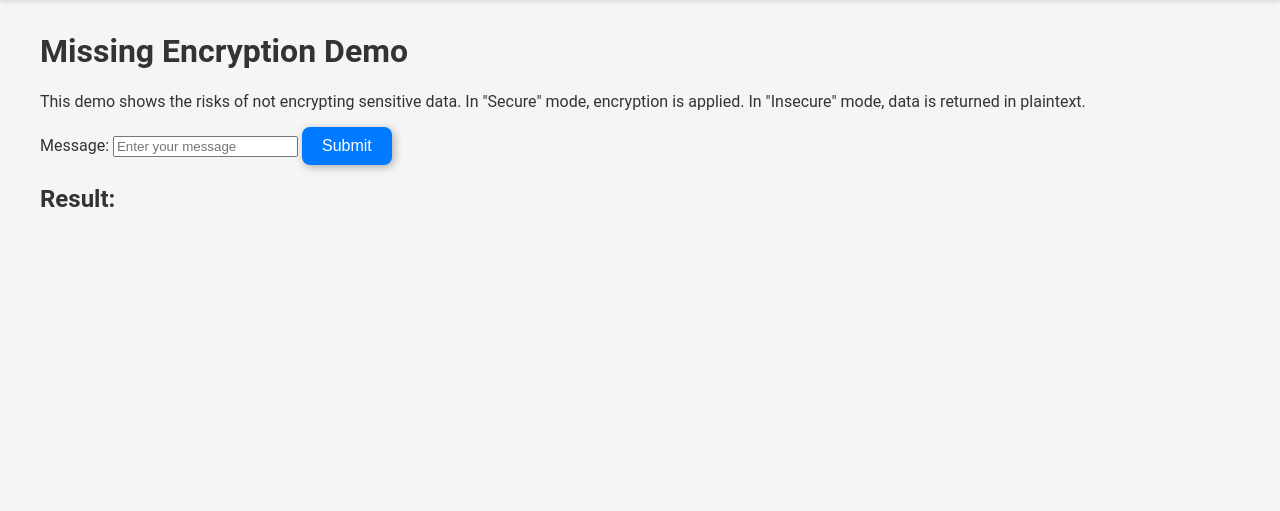
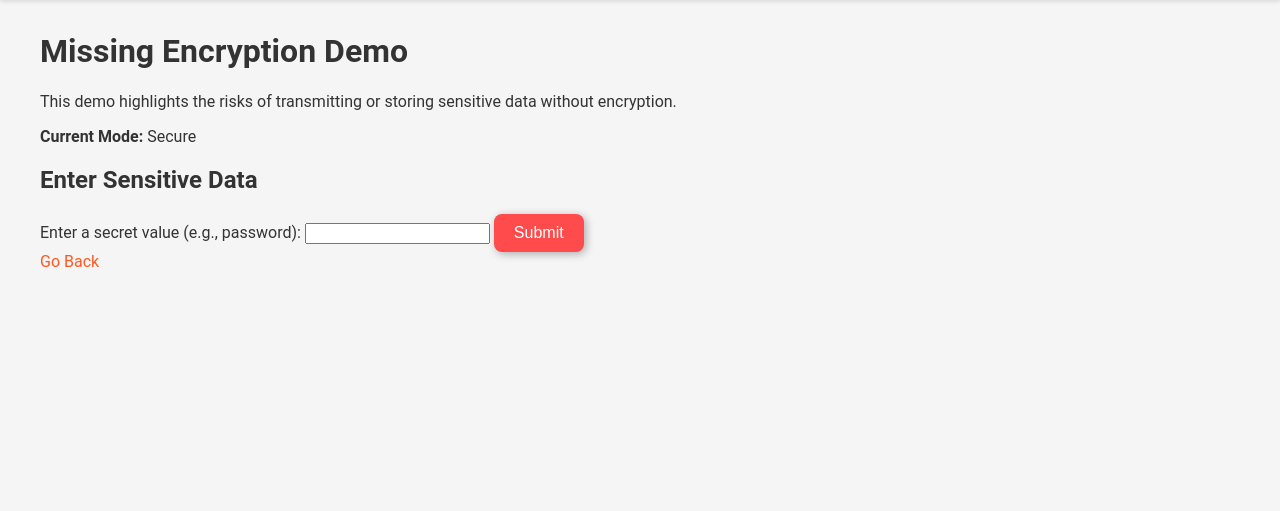
Before and after one commit to nvstgt/GrubBug, a Flask app: page /missing-encryption in a window 1280 px wide. Shown: the part 89-600 px from the top of the page. Run offline with Flask 3, Linux system fonts and the light colour scheme; a user stored in the database is signed in.

Commit message:
Add files via upload

```diff
--- a/app.py
+++ b/app.py
@@ -688,49 +688,58 @@ def direct_file_access_test():
 def mass_assignment_test():
     return render_template('mass_assignment.html')
 
-@app.route('/insecure-encryption', methods=['POST'])
+@app.route('/insecure-encryption', methods=['GET', 'POST'])
+@login_required
 def insecure_encryption():
-    try:
-        data = request.get_json()
-        message = data.get('message')
-        if not message:
-            return jsonify({"error": "No message provided."}), 400
+    explanation = {
+        "secure": "AES-256 encryption with a randomly generated key and IV, ensuring strong security.",
+        "insecure": "AES-128 encryption with a weak hardcoded key and IV, making it vulnerable to attacks."
+    }
 
-        # Determine the current mode
-        is_secure_mode = current_app.config['IS_SECURE_MODE']
+    message = None
+    encrypted_insecure = None
+    encrypted_secure = None
+    decrypted_insecure = None
+    decrypted_secure = None
+    brute_force_time = None
 
-        if is_secure_mode:
-            # Secure Encryption
-            iv = get_random_bytes(16)  # Generate a random IV for secure encryption
-            cipher = AES.new(SECURE_KEY, AES.MODE_CBC, iv=iv)
-            ciphertext = cipher.encrypt(pad(message.encode(), AES.block_size))
-            encrypted_message = base64.b64encode(iv + ciphertext).decode()  # Include IV with ciphertext
-            decrypted_message = unpad(AES.new(SECURE_KEY, AES.MODE_CBC, iv=iv).decrypt(ciphertext), AES.block_size).decode()
-            pattern_warning = None  # Secure mode avoids predictable patterns
-        else:
-            # Insecure Encryption
-            cipher = AES.new(INSECURE_KEY, AES.MODE_CBC, iv=INSECURE_IV)
-            ciphertext = cipher.encrypt(pad(message.encode(), AES.block_size))
-            encrypted_message = base64.b64encode(ciphertext).decode()
-            decrypted_message = unpad(cipher.decrypt(ciphertext), AES.block_size).decode()
+    if request.method == 'POST':
+        message = request.form.get("message", "")
 
-            # Pattern analysis for insecure mode
-            pattern_warning = None
-            if message == "TEST":
-                cipher_test = AES.new(INSECURE_KEY, AES.MODE_CBC, iv=INSECURE_IV)
-                test_ciphertext = cipher_test.encrypt(pad(message.encode(), AES.block_size))
-                if ciphertext == test_ciphertext:
-                    pattern_warning = "WARNING: Repeated plaintext produces similar ciphertext patterns!"
+        if message:
+            # Encrypt with insecure encryption (weak key, predictable IV)
+            cipher_insecure = AES.new(INSECURE_KEY, AES.MODE_CBC, INSECURE_IV)
+            encrypted_insecure = base64.b64encode(cipher_insecure.encrypt(pad(message.encode(), AES.block_size))).decode()
 
-        return jsonify({
-            "encrypted_message": encrypted_message,
-            "decrypted_message": decrypted_message,
-            "mode": "Secure" if is_secure_mode else "Insecure",
-            "pattern_warning": pattern_warning
-        }), 200
-    except Exception as e:
-        return jsonify({"error": str(e)}), 500
+            # Encrypt with secure encryption (random key and IV)
+            secure_iv = get_random_bytes(16)
+            cipher_secure = AES.new(SECURE_KEY, AES.MODE_CBC, secure_iv)
+            encrypted_secure = base64.b64encode(secure_iv + cipher_secure.encrypt(pad(message.encode(), AES.block_size))).decode()
 
+            # Decrypt in insecure mode (assumes the key is known)
+            cipher_insecure_dec = AES.new(INSECURE_KEY, AES.MODE_CBC, INSECURE_IV)
+            decrypted_insecure = unpad(cipher_insecure_dec.decrypt(base64.b64decode(encrypted_insecure)), AES.block_size).decode()
+
+            # Decrypt in secure mode
+            encrypted_secure_bytes = base64.b64decode(encrypted_secure)
+            secure_iv_dec = encrypted_secure_bytes[:16]  # Extract IV
+            cipher_secure_dec = AES.new(SECURE_KEY, AES.MODE_CBC, secure_iv_dec)
+            decrypted_secure = unpad(cipher_secure_dec.decrypt(encrypted_secure_bytes[16:]), AES.block_size).decode()
+
+            # Estimate brute-force time (assuming 10^9 attempts/sec)
+            brute_force_time = f"{(2**56) / 10**9} seconds (approx. 228 years on a fast GPU)" if current_app.config['IS_SECURE_MODE'] else "Instant (Key is hardcoded and known)"
+
+    return render_template(
+        'insecure_encryption.html',
+        explanation=explanation,
+        message=message,
+        encrypted_insecure=encrypted_insecure,
+        encrypted_secure=encrypted_secure,
+        decrypted_insecure=decrypted_insecure,
+        decrypted_secure=decrypted_secure,
+        brute_force_time=brute_force_time,
+        mode="Secure" if current_app.config['IS_SECURE_MODE'] else "Insecure"
+    )
 
 def encrypt_message(message, mode):
     if mode == "Insecure":
@@ -753,27 +762,39 @@ def decrypt_message(encrypted_message, mode):
     ).decode()
     return decrypted_message
 
+import hashlib
+
+# Temporary storage (simulating a database)
+INSECURE_STORAGE = []
+SECURE_STORAGE = []
+
 @app.route('/missing-encryption', methods=['GET', 'POST'])
 @login_required
 def missing_encryption():
-    """Demonstrate missing encryption practices."""
+    mode = "Secure" if current_app.config['IS_SECURE_MODE'] else "Insecure"
+    intercepted_data = None
+    hashed_secure = None
+
     if request.method == 'POST':
-        data = request.get_json()
-        message = data.get("message")
-        if not message:
-            return jsonify({"error": "Message is required"}), 400
-        if current_app.config['IS_SECURE_MODE']:
-            # In secure mode, encrypt the message
-            encrypted_message = encrypt_message(message, "secure")
-            return jsonify({"encrypted_message": encrypted_message})
-        else:
-            # In insecure mode, return the plaintext message
-            return jsonify({"plaintext_message": message})
+        user_input = request.form.get("data")
 
-    # Render the template for the missing encryption demo
+        if user_input:
+            if current_app.config['IS_SECURE_MODE']:
+                # Secure Mode: Hash the data before storing
+                hashed_secure = hashlib.sha256(user_input.encode()).hexdigest()
+                SECURE_STORAGE.append(hashed_secure)
+            else:
+                # Insecure Mode: Store the data as plaintext and simulate interception
+                INSECURE_STORAGE.append(user_input)
+                intercepted_data = user_input  # Simulating an attacker's view
+
     return render_template(
         'missing_encryption.html',
-        mode="Secure" if current_app.config['IS_SECURE_MODE'] else "Insecure"
+        mode=mode,
+        intercepted_data=intercepted_data,
+        hashed_secure=hashed_secure,
+        insecure_storage=INSECURE_STORAGE if not current_app.config['IS_SECURE_MODE'] else None,
+        secure_storage=SECURE_STORAGE if current_app.config['IS_SECURE_MODE'] else None
     )
 
 # Initialize database and add dummy data
--- a/static/js/script.js
+++ b/static/js/script.js
@@ -185,3 +185,34 @@ document.addEventListener("DOMContentLoaded", async () => {
         }
     });
 });
+
+document.getElementById('encrypt-button').addEventListener('click', async () => {
+    const message = document.getElementById('message').value;
+    const encryptedMessage = document.getElementById('encrypted-message');
+    const decryptedMessage = document.getElementById('decrypted-message');
+    const patternWarning = document.getElementById('pattern-warning');
+
+    try {
+        const response = await fetch('/insecure-encryption', {
+            method: 'POST', // Ensure the method is POST
+            headers: { 'Content-Type': 'application/json' },
+            body: JSON.stringify({ message }) // Pass the message in the body
+        });
+
+        if (!response.ok) {
+            throw new Error('Failed to process request.');
+        }
+
+        const data = await response.json();
+
+        // Update results dynamically
+        encryptedMessage.textContent = data.encrypted_message || "N/A";
+        decryptedMessage.textContent = data.decrypted_message || "N/A";
+        patternWarning.textContent = data.pattern_warning || "";
+    } catch (error) {
+        console.error("Error:", error);
+        encryptedMessage.textContent = "Error occurred.";
+        decryptedMessage.textContent = "Error occurred.";
+        patternWarning.textContent = "Could not process the request.";
+    }
+});
--- a/templates/missing_encryption.html
+++ b/templates/missing_encryption.html
@@ -1,34 +1,50 @@
 {% extends "base.html" %}
 
-{% block title %}Missing Encryption{% endblock %}
+{% block title %}Missing Encryption Demo{% endblock %}
 
 {% block content %}
 <div class="container">
     <h1>Missing Encryption Demo</h1>
-    <p>
-        This demo shows the risks of not encrypting sensitive data. In "Secure" mode, encryption is applied. In "Insecure" mode, data is returned in plaintext.
-    </p>
+    <p>This demo highlights the risks of transmitting or storing sensitive data without encryption.</p>
 
-    <form id="encryption-form">
-        <label for="message">Message:</label>
-        <input type="text" id="message" placeholder="Enter your message">
-        <button type="button" id="encrypt-button">Submit</button>
+    <p><strong>Current Mode:</strong> {{ mode }}</p>
+
+    <h2>Enter Sensitive Data</h2>
+    <form method="POST">
+        <label for="data">Enter a secret value (e.g., password):</label>
+        <input type="text" id="data" name="data" required>
+        <button type="submit" class="btn-primary">Submit</button>
     </form>
 
-    <h2>Result:</h2>
-    <p id="result"></p>
+    {% if intercepted_data or hashed_secure %}
+        <h3>Results</h3>
+
+        {% if mode == "Insecure" %}
+            <h4 style="color: red;">🚨 Insecure Mode: Data Stored in Plaintext</h4>
+            <p><strong>Intercepted Data:</strong> "{{ intercepted_data }}"</p>
+            <p style="color: red;"><strong>Simulated Man-in-the-Middle Attack:</strong> An attacker **sees this exact value** in network traffic.</p>
+
+            <h4>Stored Data</h4>
+            <ul>
+                {% for item in insecure_storage %}
+                    <li>{{ item }}</li>
+                {% endfor %}
+            </ul>
+
+        {% else %}
+            <h4 style="color: green;">✅ Secure Mode: Data is Hashed</h4>
+            <p><strong>Hashed Value:</strong> {{ hashed_secure }}</p>
+            <p style="color: green;"><strong>Simulated Man-in-the-Middle Attack:</strong> An attacker only sees an unreadable hash, not the actual value.</p>
+
+            <h4>Stored Data</h4>
+            <ul>
+                {% for item in secure_storage %}
+                    <li>{{ item }}</li>
+                {% endfor %}
+            </ul>
+        {% endif %}
+    {% endif %}
+
+    <a href="javascript:void(0)" onclick="window.history.back()">Go Back</a>
 </div>
-
-<script>
-    document.getElementById('encrypt-button').addEventListener('click', async () => {
-        const message = document.getElementById('message').value;
-        const response = await fetch('/missing-encryption', {
-            method: 'POST',
-            headers: { 'Content-Type': 'application/json' },
-            body: JSON.stringify({ message }),
-        });
-        const result = await response.json();
-        document.getElementById('result').textContent = result.encrypted_message || result.plaintext_message || result.error;
-    });
-</script>
 {% endblock %}
```
Also changed, not shown: templates/A02-2021.html (+36 -11 lines), templates/insecure_encryption.html (+25 -45 lines).
